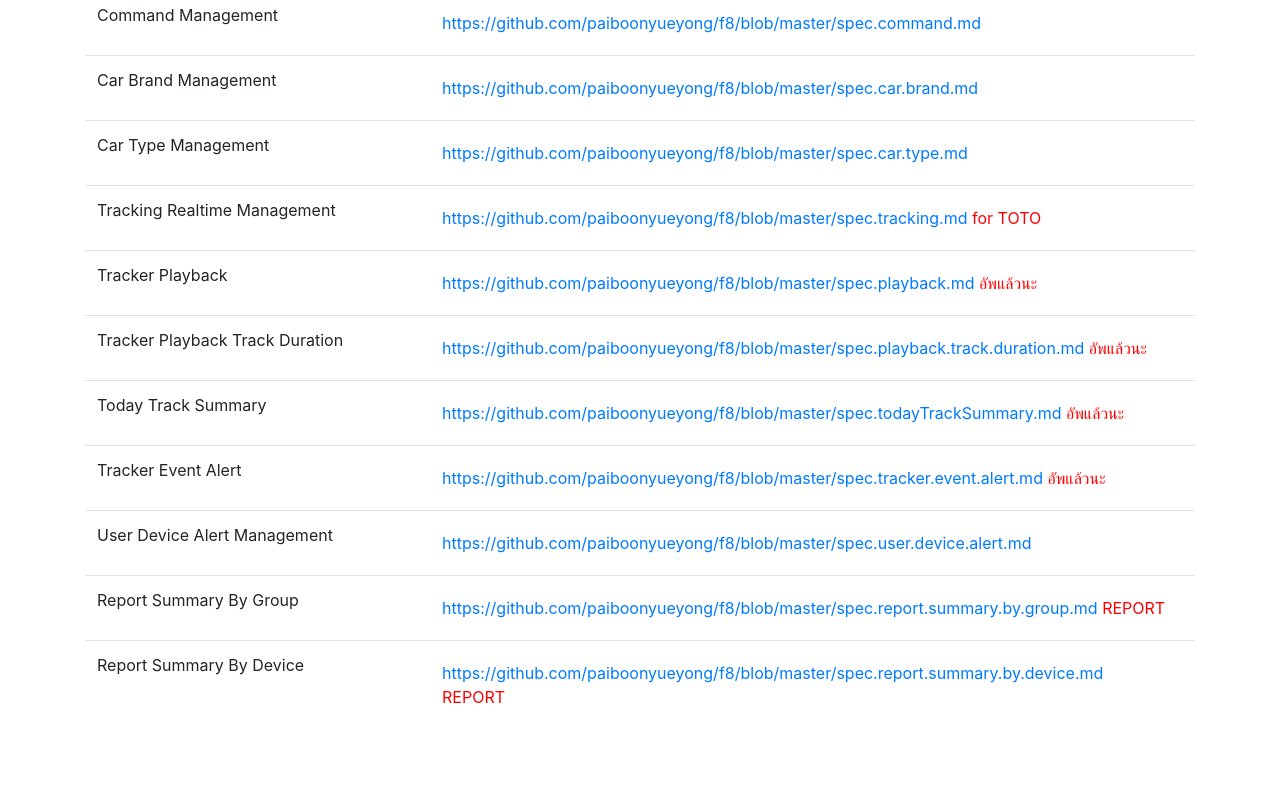
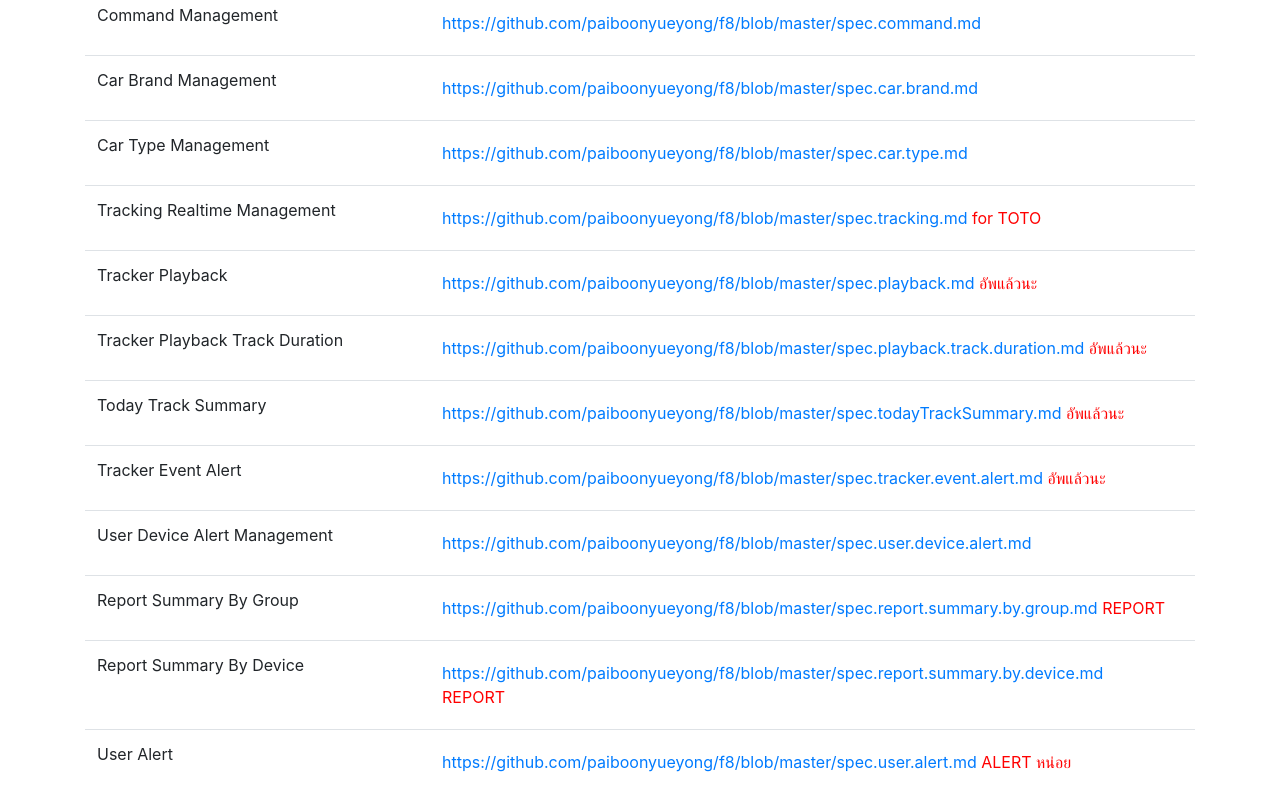
Before and after one commit to paiboonyueyong/f8, a plain HTML site: page index.html in a window 1280 px wide. Shown: the part 1225-2035 px from the top of the page. Before the commit the page ends 1970 px from the top, so only its background shows below. Drawn offline with nearby package versions, Linux system fonts and the light colour scheme.

Commit message:
nancy update

```diff
--- a/index.html
+++ b/index.html
@@ -403,6 +403,19 @@
                         </div>
                     </td>
                 </tr>
+                <tr>
+                    <td>User Alert</td>
+                    <td>
+                        <div class="row">
+                            <div class="col-sm-12">
+                                <a class="nav-link " href="https://github.com/paiboonyueyong/f8/blob/master/spec.user.alert.md">
+                                    https://github.com/paiboonyueyong/f8/blob/master/spec.user.alert.md <font color="red">ALERT หน่อย</font>
+                                </a>
+                            </div>
+                        </div>
+                    </td>
+                </tr>
+
             </tbody>
         </table>
 
```
Also changed, not shown: 2 other files.
